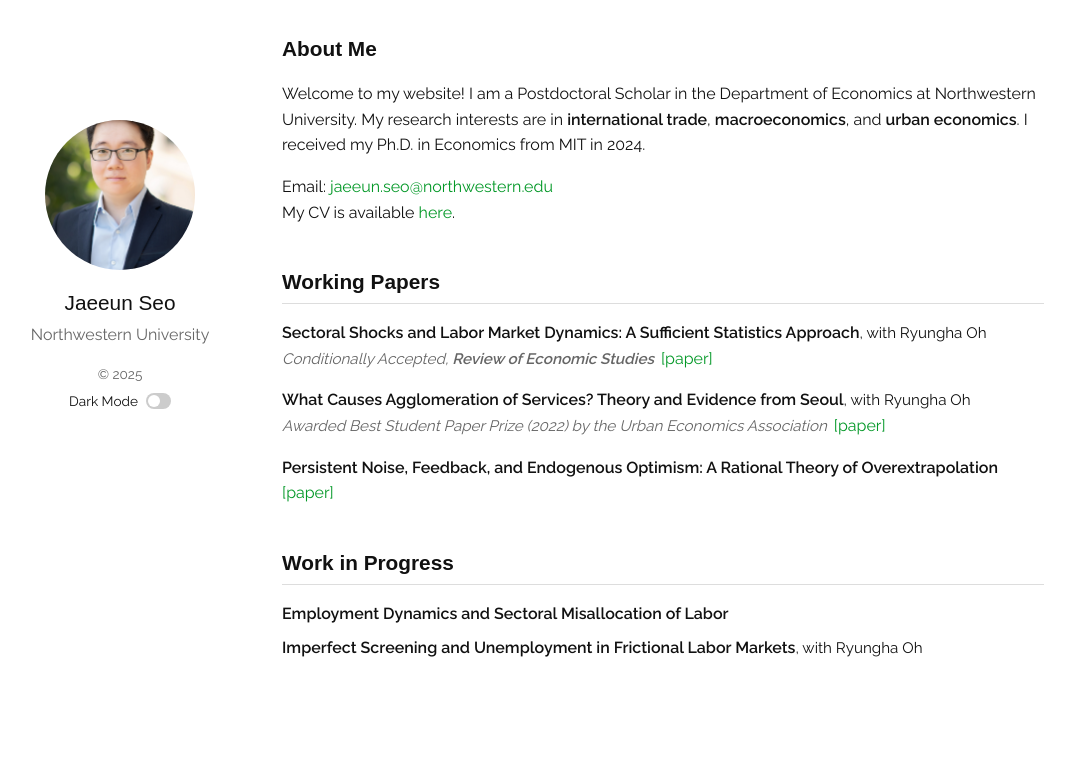
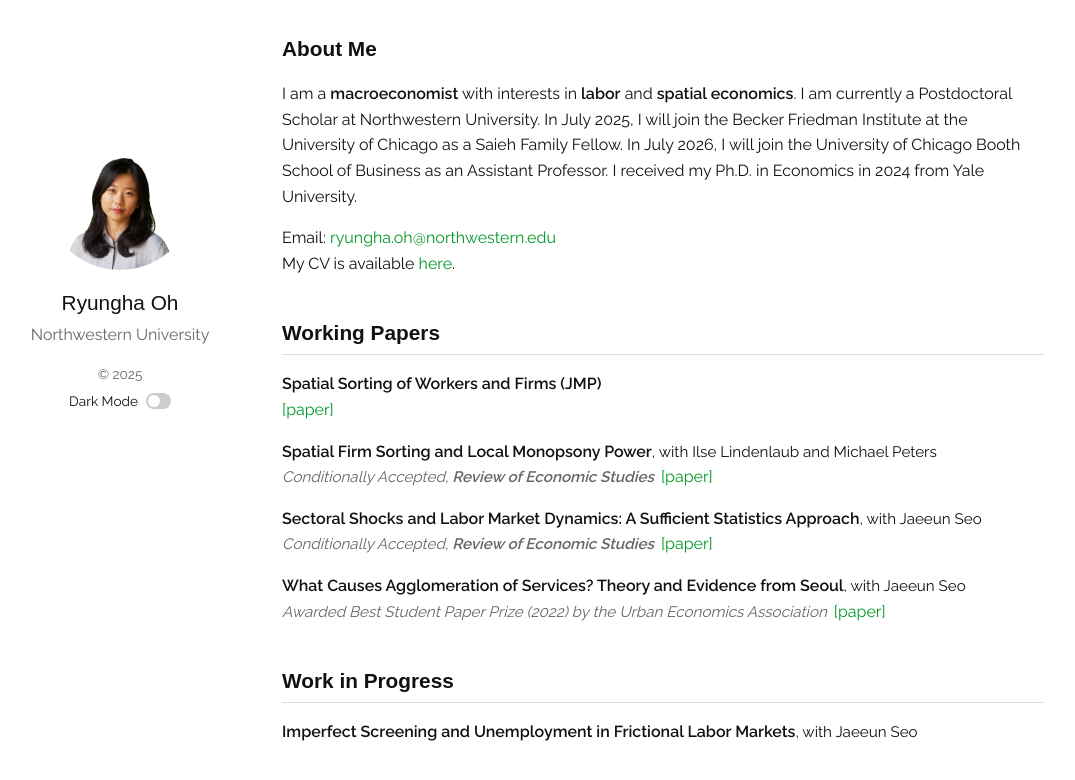
Before and after one commit to RyunghaOh/ryunghaoh.github.io, a Jekyll site: the page built from index.markdown, in a window 1280 px wide. Shown: the top 780 px of the page, without its empty margins (123-1198 px from the left). Built offline with Jekyll 4.4.1, drawn with Linux system fonts in a browser that asks for light colours.

```diff
--- a/_config.yml
+++ b/_config.yml
@@ -19,14 +19,14 @@
 # in the templates via {{ site.myvariable }}.
 
 
-title: Jaeeun Seo
-email: jaeeun.seo@northwestern.edu
+title: Ryungha Oh
+email: ryungha.oh@northwestern.edu
 affiliation: Northwestern University
 url: "https://ryunghaoh.github.io"
 baseurl: ""        #
-description: 'I am a Postdoctoral Scholar in the Department of Economics at Northwestern University. My research interests are in international trade, macroeconomics, and urban economics. I received my Ph.D. in Economics from MIT in 2024.'
-mydescription: 'Welcome to my website! I am a Postdoctoral Scholar in the Department of Economics at Northwestern University. My research interests are in <span class="semi-bold">international trade</span>, <span class="semi-bold">macroeconomics</span>, and <span class="semi-bold">urban economics</span>. I received my Ph.D. in Economics from MIT in 2024.'
-CV_file: "https://jaeeun-seo.github.io/files/Seo_CV.pdf"
+description: 'I am a macroeconomist with interests in labor and spatial economics. I am currently a Postdoctoral Scholar at Northwestern University. In July 2025, I will join the Becker Friedman Institute at the University of Chicago as a Saieh Family Fellow. In July 2026, I will join the University of Chicago Booth School of Business as an Assistant Professor. I received my Ph.D. in Economics in 2024 from Yale University.'
+mydescription: 'I am a <span class="semi-bold">macroeconomist</span> with interests in <span class="semi-bold">labor</span> and <span class="semi-bold">spatial economics</span>. I am currently a Postdoctoral Scholar at Northwestern University. In July 2025, I will join the Becker Friedman Institute at the University of Chicago as a Saieh Family Fellow. In July 2026, I will join the University of Chicago Booth School of Business as an Assistant Professor. I received my Ph.D. in Economics in 2024 from Yale University.'
+CV_file: "https://ryunghaoh.github.io/files/RyunghaOh_CV.pdf"
 
 
 # Build settings
--- a/_data/papers.yml
+++ b/_data/papers.yml
@@ -1,10 +1,24 @@
+- title: "Spatial Sorting of Workers and Firms (JMP)"
+  paper: "https://ryunghaoh.github.io/files/Oh2024.pdf"
+  type: "WP"
+
+
+- title: "Spatial Firm Sorting and Local Monopsony Power"
+  detail: Conditionally Accepted, <span class="semi-bold">Review of Economic Studies</span>
+  paper: "https://ryunghaoh.github.io/files/FirmSorting.pdf"
+  authors:
+    - name: "Ilse Lindenlaub"
+      url: "https://sites.google.com/site/ilselindenlaub/"
+    - name: "Michael Peters"
+      url: "https://mipeters.weebly.com/"
+  type: "WP"
+
 - title: "Sectoral Shocks and Labor Market Dynamics: A Sufficient Statistics Approach"
-  date: November 2024
   detail: Conditionally Accepted, <span class="semi-bold">Review of Economic Studies</span>
   paper: "https://jaeeun-seo.github.io/files/Seo_JMP.pdf"
   authors:
-    - name: "Ryungha Oh"
-      url: "https://sites.google.com/view/ryunghaoh"
+    - name: "Jaeeun Seo"
+      url: "https://jaeeun-seo.github.io/"
   type: "WP"
 
 
@@ -12,22 +26,13 @@
   detail: Awarded Best Student Paper Prize (2022) by the Urban Economics Association
   paper: "https://ryunghaoh.github.io/files/Services.pdf"
   authors:
-    - name: "Ryungha Oh"
-      url: "https://sites.google.com/view/ryunghaoh"
+    - name: "Jaeeun Seo"
+      url: "https://jaeeun-seo.github.io/"
   type: "WP"
-
-
-- title: "Persistent Noise, Feedback, and Endogenous Optimism: A Rational Theory of Overextrapolation"
-  paper: "https://jaeeun-seo.github.io/files/Seo2023.pdf"
-  type: "WP"
-
-
-- title: "Employment Dynamics and Sectoral Misallocation of Labor"
-  type: "WIP"
 
 
 - title: "Imperfect Screening and Unemployment in Frictional Labor Markets"
   authors:
-    - name: "Ryungha Oh"
-      url: "https://sites.google.com/view/ryunghaoh"
+    - name: "Jaeeun Seo"
+      url: "https://jaeeun-seo.github.io/"
   type: "WIP"
--- a/_layouts/default.html
+++ b/_layouts/default.html
@@ -27,7 +27,7 @@
 <body>
   <div class="container">
     <aside class="sidebar">
-      <img src="{{ '/assets/images/profile.jpg' | relative_url }}" alt="Profile" class="profile-img">
+      <img src="{{ '/assets/images/profile.png' | relative_url }}" alt="Profile" class="profile-img">
       <h2 class="name">{{ site.title }}</h2>
       <p class="affiliation">{{ site.affiliation }}</p>
 
```
Also changed, not shown: assets/images/profile.jpg (deleted), assets/images/profile.png (added).
